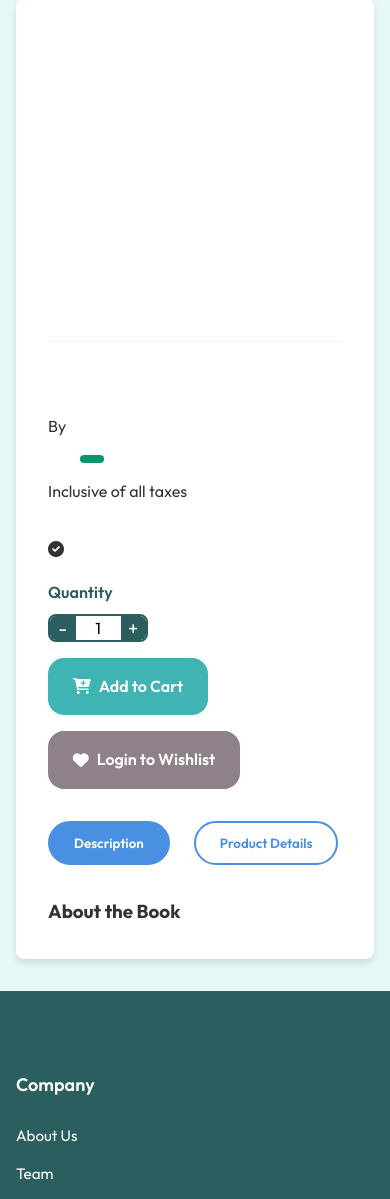
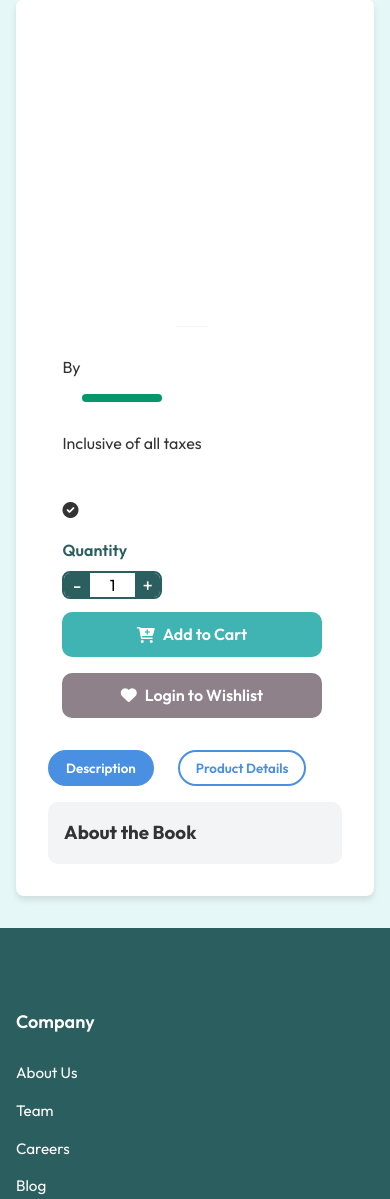
Before and after one commit to binoykallada016/Wordbloom-Ecom, a Django app: template wordbloom/template/userside/account/product_details.html in a window 390 px wide. Shown: the part 211-1410 px from the top of the page. Run offline with Django 5.2, Linux system fonts and the light colour scheme; the template is opened without the code that fills it, so the values that code supplies are empty.

Commit message:
product detail page responsiveness fixed

```diff
--- a/wordbloom/template/userside/account/product_details.html
+++ b/wordbloom/template/userside/account/product_details.html
@@ -183,6 +183,7 @@
     border-radius: 1rem;
     font-size: 0.875rem;
     font-weight: 600;
+    text-align: center;
 }
 
 /* Format selection */
@@ -438,6 +439,16 @@
 }
 
 @media (max-width: 768px) {
+
+    .product-grid {
+        width: 18rem;
+        max-width: 100%;
+        display: flex;
+        flex-direction: column;
+        align-items: center;
+        justify-content: center;
+        gap: 0.5rem;
+    }
     .action-buttons {
         flex-direction: column;
     }
@@ -448,6 +459,8 @@
         width: 100%;
         display: flex;
         justify-content: center;
+        align-items: center; /* Center image vertically */
+        height: 34vh;
     }
 
     .main-image {
@@ -458,9 +471,10 @@
     }
 
     .main-image img {
-        width: 100%;
-        height: 100%;
+        width: 15rem;
+        height: 19rem;
         object-fit: contain;
+        margin-top: 1rem;
     }
     .thumbnail-grid {
         margin-left: 0;
@@ -471,6 +485,7 @@
         gap: 0.5rem;
         overflow-y: auto; /* Enable vertical scrolling if needed */
         padding: 0.5rem 0;
+        margin-left: 1rem;
         height: 100%; /* Ensure it takes up full height */
     }
 
@@ -487,9 +502,96 @@
         object-fit: cover;
         display: block;
     }
+    .product-info {
+        padding: 0;
+        display: flex;
+        flex-direction: column;
+        gap: 0.8rem;
+    }
 
+    .product-title {
+        display: flex;
+        font-size: 1.7rem;
+        text-align: center;
+        margin-bottom: 0.5rem;
+    }
+
+    .price-section {
+        width: 19rem;
+        display: flex;
+        justify-content: left;
+        align-items: center;
+        column-gap: 0.6rem;
+        margin-bottom: 1rem;
+    }
+
+    .current-price {
+        font-size: 1.5rem;
+        font-weight: 700;
+        color: var(--primary-color);
+    }
+
+    .original-price {
+        font-size: 1.25rem;
+        color: var(--medium-gray);
+        text-decoration: line-through;
+    }
+    .discount-badge {
+        background-color: #059669;
+        color: white;
+        padding: 0.25rem 0.75rem;
+        border-radius: 1rem;
+        font-size: 0.675rem;
+        font-weight: 600;
+        width: 5rem;
+    }
+    .product-images {
+        padding-bottom: 0.5rem;
+        align-items: center;
+    }
+    .format-selection {
+        display: flex;
+        justify-content: center;
+        gap: 1rem;
+        width: 100%;
+        margin-bottom: 1rem;
+    }
+
+    .format-option + label {
+        padding: 0.5rem 1rem;
+        border-radius: 8px;
+        font-size: 0.9rem;
+    }
+
+    .action-buttons {
+        display: flex;
+        flex-direction: column;
+        gap: 1rem;
+        width: 100%;
+    }
+
+    .btn {
+        width: 100%;
+        padding: 1rem;
+        font-size: 1rem;
+        border-radius: 10px;
+        height: 2.8rem;
+    }
+    .tab-content {
+        margin-top:1rem;
+        padding: 1rem;
+        background-color: var(--light-gray);
+        border-radius: 10px;
+        text-align: justify;
+    }
+    .tab-button {
+        padding: 8px 16px;
+    }
     .zoom-view {
         display: none !important;
+    }
+    .product-container{
+        padding-bottom: 2rem;
     }
 }
 </style>
```
Also changed, not shown: wordbloom/template/userside/account/sample.html (added, +275 -0 lines).
